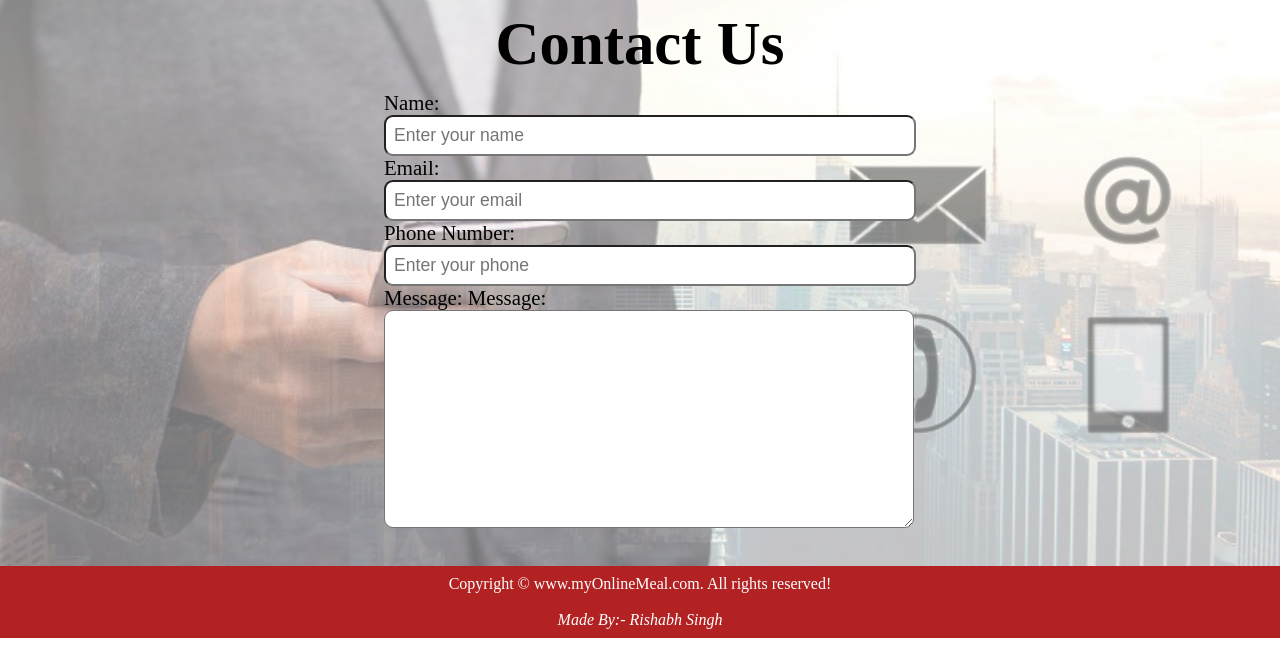
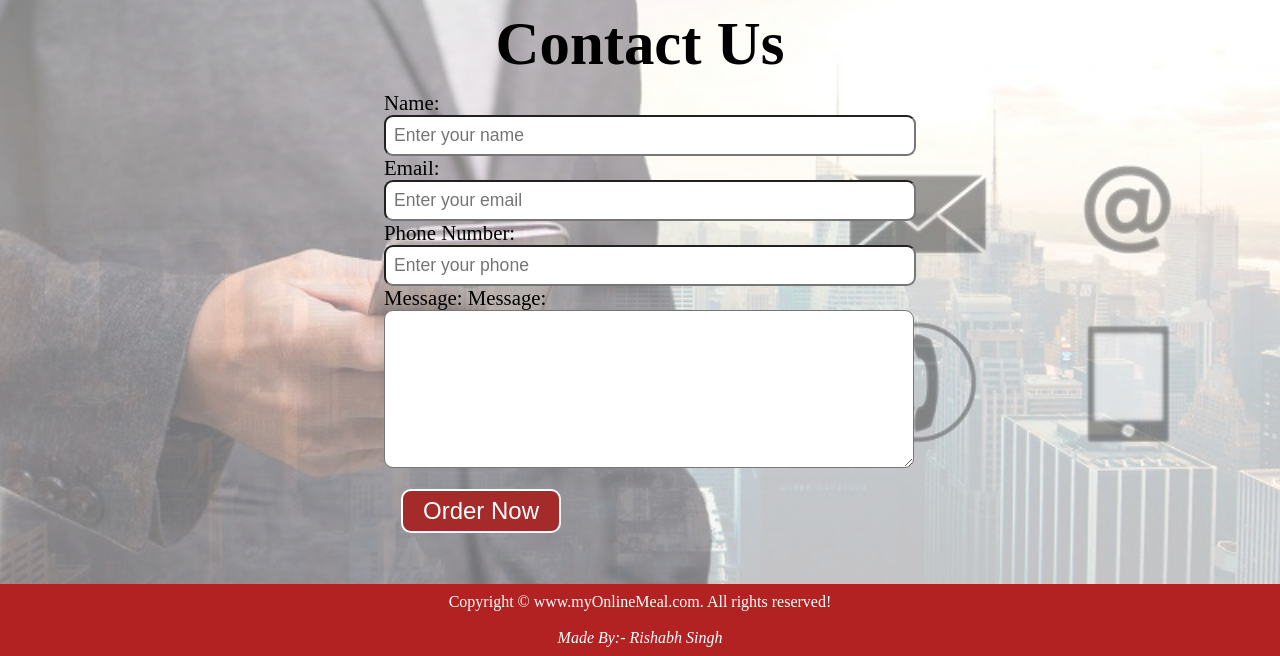
Before and after one commit to Rishabhs23/myOnlineMeal, a plain HTML site: page index.html in a window 1280 px wide. Shown: the part 1752-2408 px from the top of the page. Drawn offline with Linux system fonts and the light colour scheme.

Commit message:
Update index.html

```diff
--- a/index.html
+++ b/index.html
@@ -99,7 +99,8 @@
                     <div class="form-group">
                         <label for="message">Message: </label>
                         <label for="message">Message: </label>
-                    <textarea name="message" id="message" cols="30" rows="10"></textarea>
+                    <textarea name="message" id="message" cols="30" rows="7"></textarea>
+                        <button class="btn">Order Now</button>
                 </div>
             </form>
         </div>
```
